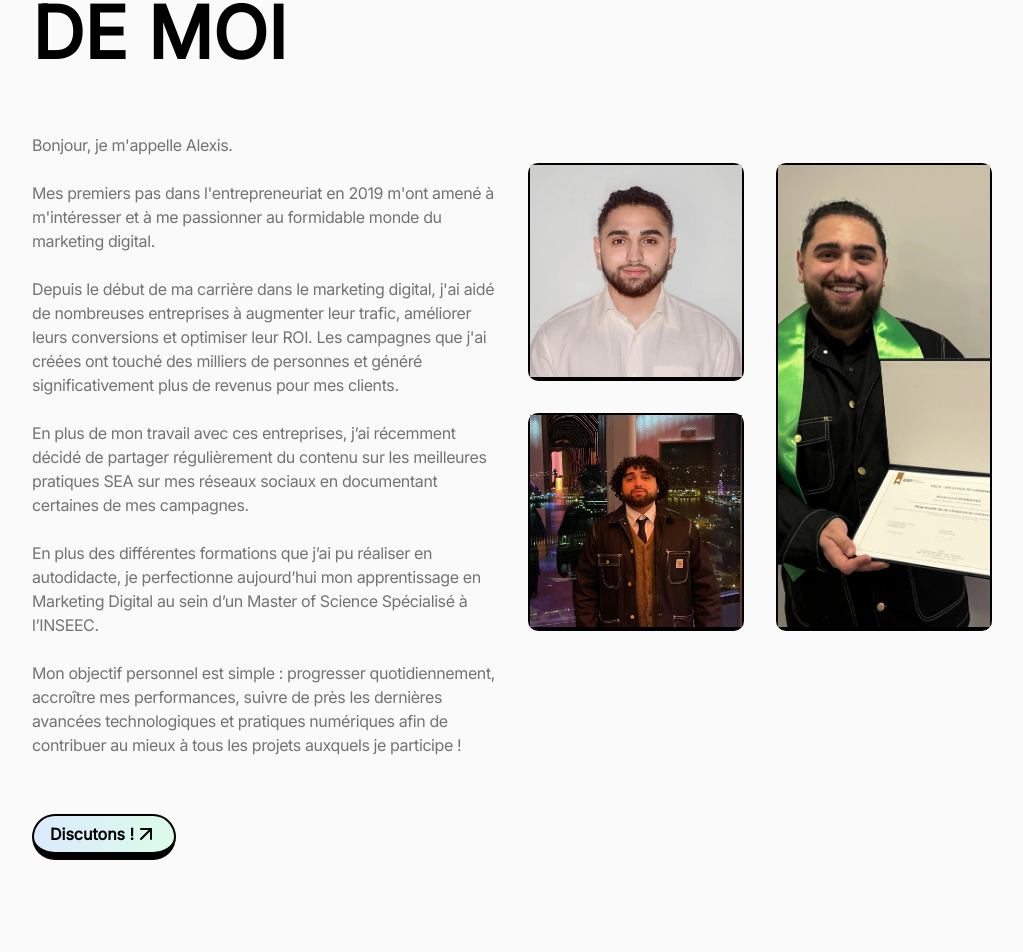
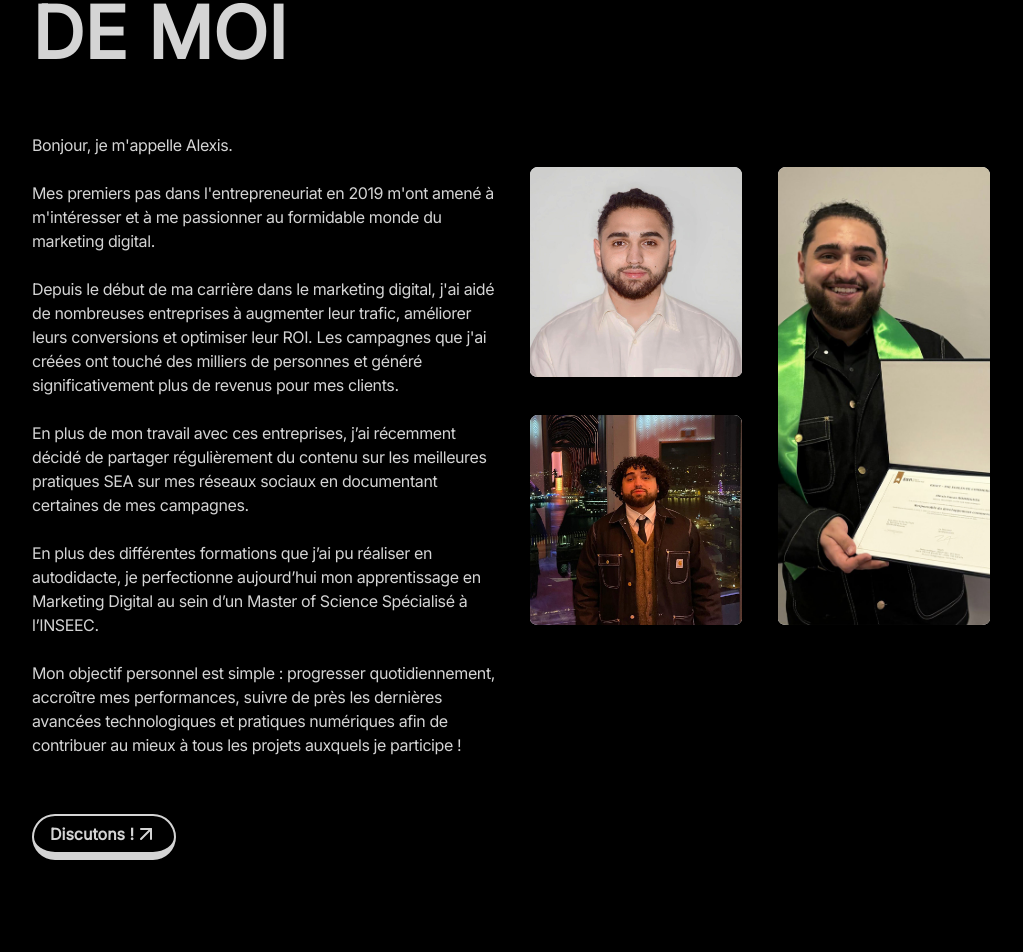
Before and after one commit to AlexisMarketeur/portfolio, a Next.js app: page / in a window 1280 px wide. Shown: the part 6747-7699 px from the top of the page, without its empty margins (128-1151 px from the left). Built offline with nearby package versions, Linux system fonts and the light colour scheme.

Commit message:
black background

```diff
--- a/app/page.tsx
+++ b/app/page.tsx
@@ -30,8 +30,8 @@ export default function Home() {
         <div>
           <Testimony />
           <AboutMe />
+          <Scroller />
         </div>
-        <Scroller />
         <div className="flex flex-col gap-28 bg-backgroundSecondary py-32 md:gap-80">
           <div className="flex flex-col gap-28 md:gap-48">
             <SoftSkills />
--- a/components/aboutMe.tsx
+++ b/components/aboutMe.tsx
@@ -1,18 +1,20 @@
 import { Button } from "@/components/ui/button";
-import Glyph from "@/public/vector/glyph.svg";
 import { ArrowUpRight } from "lucide-react";
 import Image from "next/image";
 
 export const AboutMe = () => (
-  <section className="flex w-full justify-center pt-28 md:pt-64" id="about">
+  <section
+    className="flex w-full justify-center bg-black py-28 md:py-64"
+    id="about"
+  >
     <div className="w-11/12 md:w-9/12">
       <div className="grid grid-cols-1 items-center gap-8 lg:grid-cols-2">
         <div className="flex h-full flex-col gap-4 ">
           <div className="flex h-full flex-col gap-4">
-            <h1 className="mb-4 text-3xl font-bold uppercase md:mb-12 md:text-7xl">
+            <h1 className="mb-4 text-3xl font-bold uppercase text-neutral-300 md:mb-12 md:text-7xl">
               A PROPOS DE MOI
             </h1>
-            <p className="mb-8 max-w-xl text-left text-sm leading-relaxed tracking-tight text-neutral-500 md:mb-0 md:text-base">
+            <p className="mb-8 max-w-xl text-left text-sm leading-relaxed tracking-tight text-neutral-300 md:mb-0 md:text-base">
               Bonjour, je m'appelle Alexis.
               <br />
               <br />
@@ -47,13 +49,13 @@ export const AboutMe = () => (
             </p>
           </div>
           <div className="mb-8 flex min-h-16 flex-row items-center gap-4 md:mt-8 lg:mb-0">
-            <Button size="lg" variant="cta">
+            <Button size="lg" variant="ctaWhite">
               Discutons ! <ArrowUpRight />
             </Button>
           </div>
         </div>
         <div className="grid grid-cols-2 gap-8">
-          <div className="aspect-square rounded-md border-2 border-b-4 border-black bg-white">
+          <div className="aspect-square overflow-hidden rounded-md border-2 border-b-4 border-black bg-white">
             <Image
               src="/Studio.jpg"
               alt="Photo studio d'Alexis"
@@ -62,7 +64,7 @@ export const AboutMe = () => (
               height={800}
             />
           </div>
-          <div className="row-span-2 rounded-md border-2 border-b-4 border-black bg-white">
+          <div className="row-span-2 overflow-hidden rounded-md border-2 border-b-4 border-black bg-white">
             <Image
               src="/Remise.jpg"
               alt="Remise des diplômes d'Alexis"
@@ -71,7 +73,7 @@ export const AboutMe = () => (
               height={1000}
             />
           </div>
-          <div className="aspect-square rounded-md border-2 border-b-4 border-black bg-white">
+          <div className="aspect-square overflow-hidden rounded-md border-2 border-b-4 border-black bg-white">
             <Image
               src="/Barcelona.jpg"
               alt="Alexis à Barcelone"
--- a/components/testimony.tsx
+++ b/components/testimony.tsx
@@ -55,7 +55,7 @@ const CARDS = [
   {
     id: 1,
     name: "Enzo Vergne",
-    designation: "Chief Marketing Officer - Génération Y",
+    designation: "Directeur du marketing - Génération Y",
     content: (
       <p>
         Alexis a une <Highlight>maîtrise incroyable</Highlight> des nuances de
--- a/components/ui/button.tsx
+++ b/components/ui/button.tsx
@@ -12,6 +12,8 @@ const buttonVariants = cva(
         default: "text-primary",
         link: "text-primary font-bold hover:underline underline-offset-4",
         cta: "text-primary font-bold border-2 border-b-8 border-primary hover:border-b-4 transform duration-150 transition-all bg-gradient-to-r from-blueCustom-100 to-greenCustom-100 hover:from-greenCustom-100 hover:to-blueCustom-100",
+        ctaWhite:
+          "text-neutral-300 font-bold border-2 border-b-8 border-neutral-300 hover:border-b-4 transform duration-150 transition-all ",
         giantCTA:
           "text-primary font-bold border-4 border-b-[16px] border-primary  hover:border-b-4 transform duration-150 transition-all hover:bg-gradient-to-r hover:from-greenCustom-100 hover:to-blueCustom-100",
         secondaryCTA:
```
